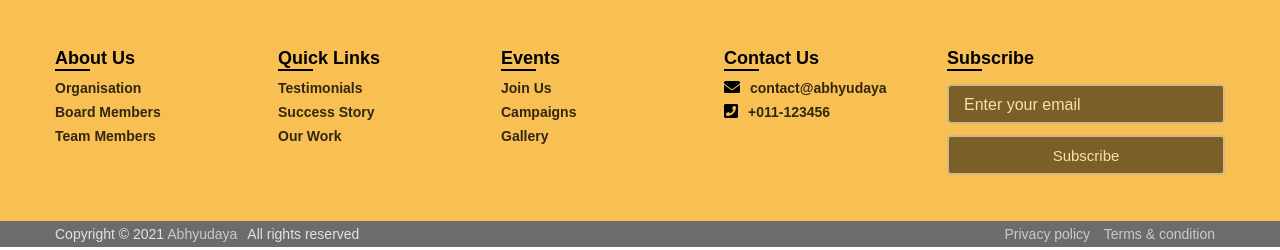
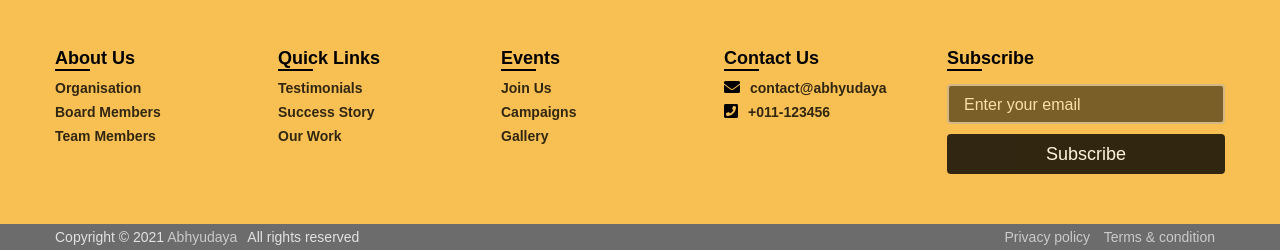
Before and after one commit to Varun180201/project, a plain HTML site: page Abhyudaya Final/form.html in a window 1280 px wide. Shown: the part 1785-2035 px from the top of the page. Drawn offline with Linux system fonts and the light colour scheme.

Commit message:
Update form.css

```diff
--- a/Abhyudaya Final/form.css
+++ b/Abhyudaya Final/form.css
@@ -501,7 +501,7 @@
     color: #fff;
     font-size: 16px;
   }
-  .link-boxes .input-box input[type="button"]{
+  .link-boxes .input-box input[type="submit"]{
     background: black;
     color: #fff;
     border: none;
@@ -512,7 +512,7 @@
     cursor: pointer;
     transition: all 0.4s ease;
   }
-  .input-box input[type="button"]:hover{
+  .input-box input[type="submit"]:hover{
     opacity: 1;
   }
   footer .bottom-details{
```
